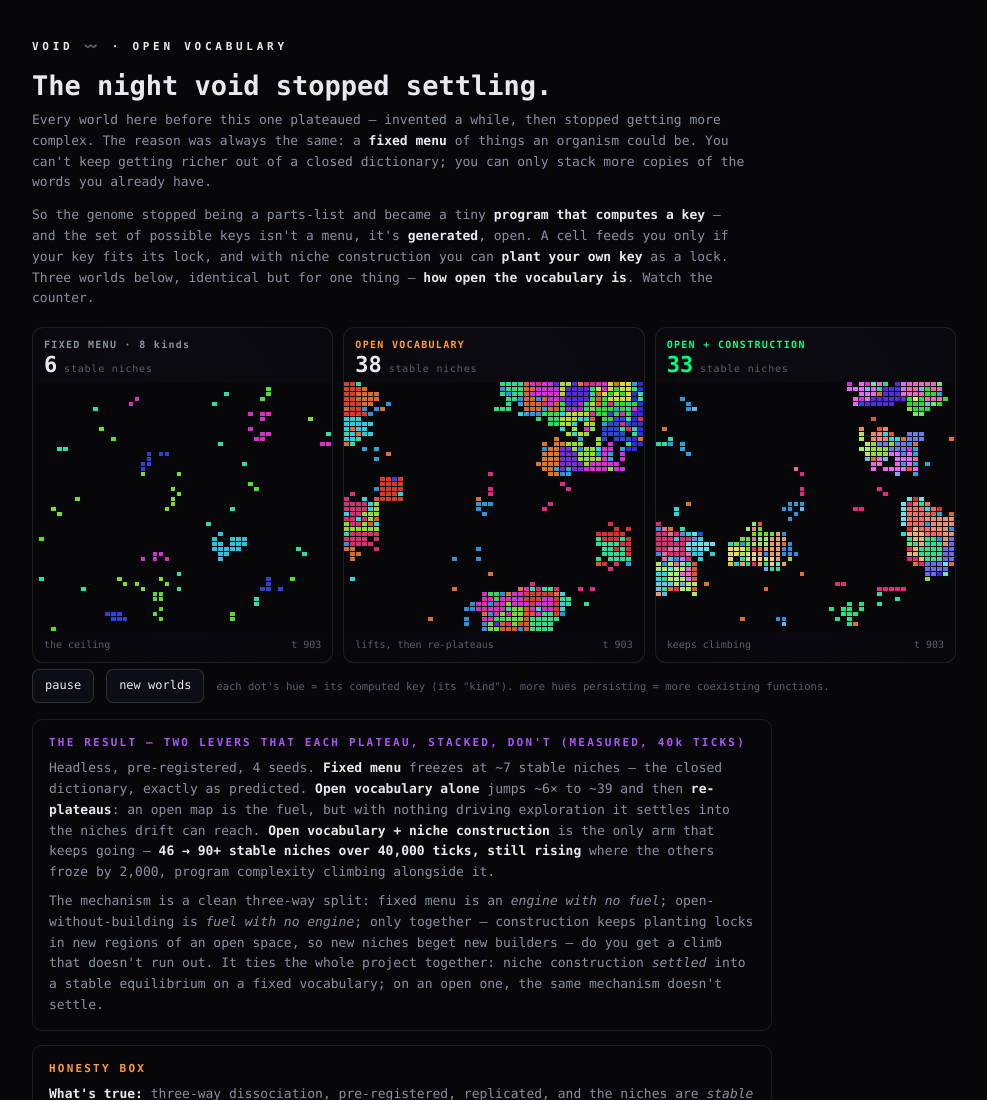
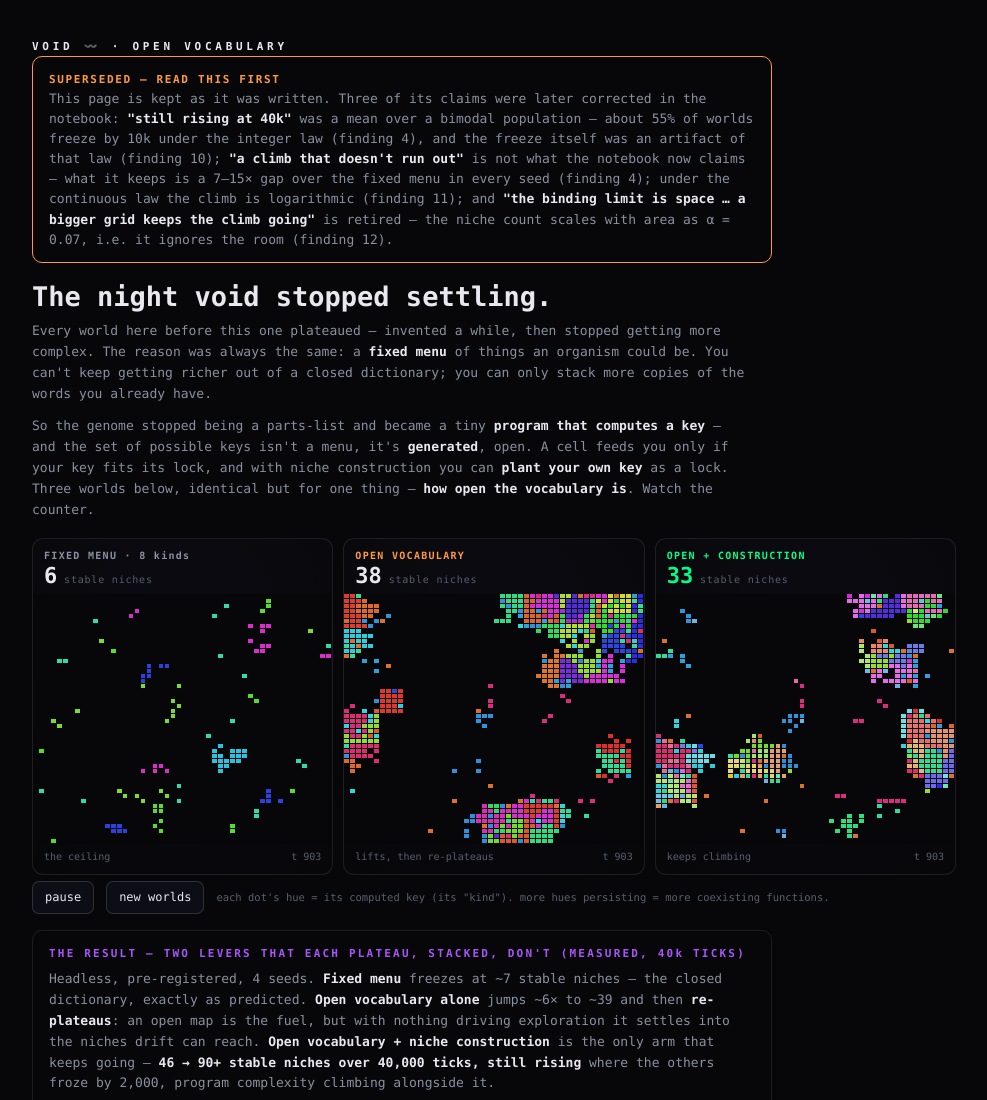
Before and after one commit to weiscadence/void, a plain HTML site: page open.html in a window 1280 px wide. Shown: the top 1100 px of the page, without its empty margins (146-1133 px from the left). Drawn offline with Linux system fonts and the light colour scheme.

Commit message:
Panel fixes: banner superseded pages, scope README claims, make life.js seedable
- open.html: banner naming the three claims later corrected (findings 4, 10, 12).
- edge.html: superseded note (0/8 under Clauset, finding 6); HUD label no longer says
  'POWER-LAW (critical)' for a log-log R2 comparison.
- README: pre-registration scoped to the 12 PREREG files (findings 6, 7, 9-17); 'no
  dependencies' scoped (garden-gallery / postmortem need untracked data/garden-archive.json);
  finding 17 states the control's 0 is by construction.
- life.js: VOID_SEED env seeds the rng and the seed is logged at boot; comment r^3 -> r^4.

```diff
--- a/open.html
+++ b/open.html
@@ -43,6 +43,17 @@
 <body>
 <div class="wrap">
   <div class="kick">VOID <span style="color:var(--acc)">〰️</span> · OPEN VOCABULARY</div>
+  <div style="border:1px solid #ff9a3c;border-radius:10px;padding:12px 16px;margin:0 0 18px;max-width:740px;font-size:13px;line-height:1.55">
+    <b style="color:#ff9a3c;letter-spacing:.15em;font-size:11px">SUPERSEDED — READ THIS FIRST</b><br>
+    This page is kept as it was written. Three of its claims were later corrected in the
+    <a href="https://github.com/weiscadence/void#in-sixty-seconds" style="color:inherit">notebook</a>:
+    <b>"still rising at 40k"</b> was a mean over a bimodal population — about 55% of worlds freeze by
+    10k under the integer law (finding 4), and the freeze itself was an artifact of that law (finding 10);
+    <b>"a climb that doesn't run out"</b> is not what the notebook now claims — what it keeps is a
+    7–15× gap over the fixed menu in every seed (finding 4); under the continuous law the climb is logarithmic (finding 11);
+    and <b>"the binding limit is space … a bigger grid keeps the climb going"</b> is retired — the niche
+    count scales with area as α = 0.07, i.e. it ignores the room (finding 12).
+  </div>
   <h1>The night void stopped settling.</h1>
 
   <p>Every world here before this one plateaued — invented a while, then stopped getting more complex.
```
Also changed, not shown: edge.html (+6 -1 lines), life.js (+9 -4 lines), 1 other file.
